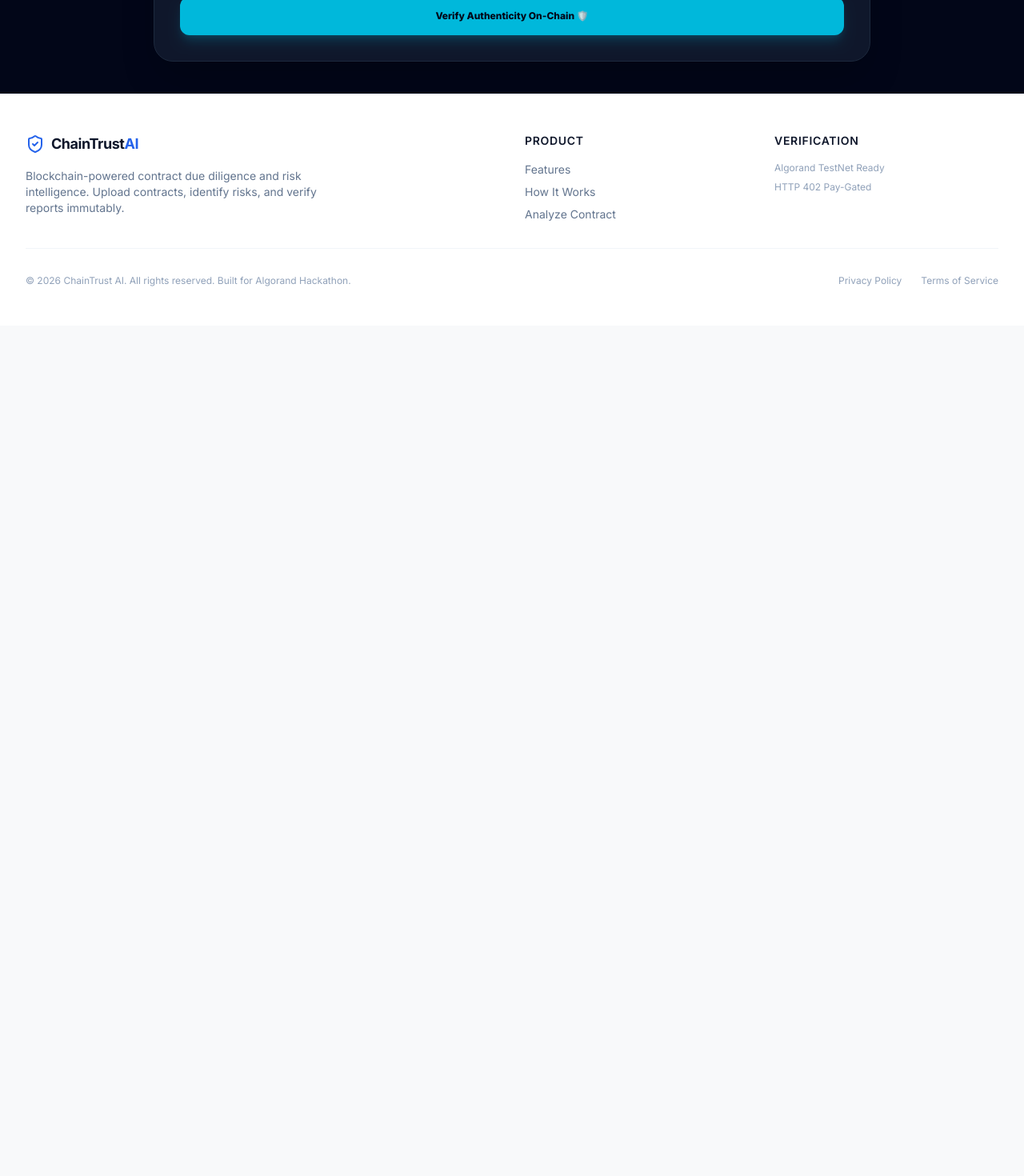
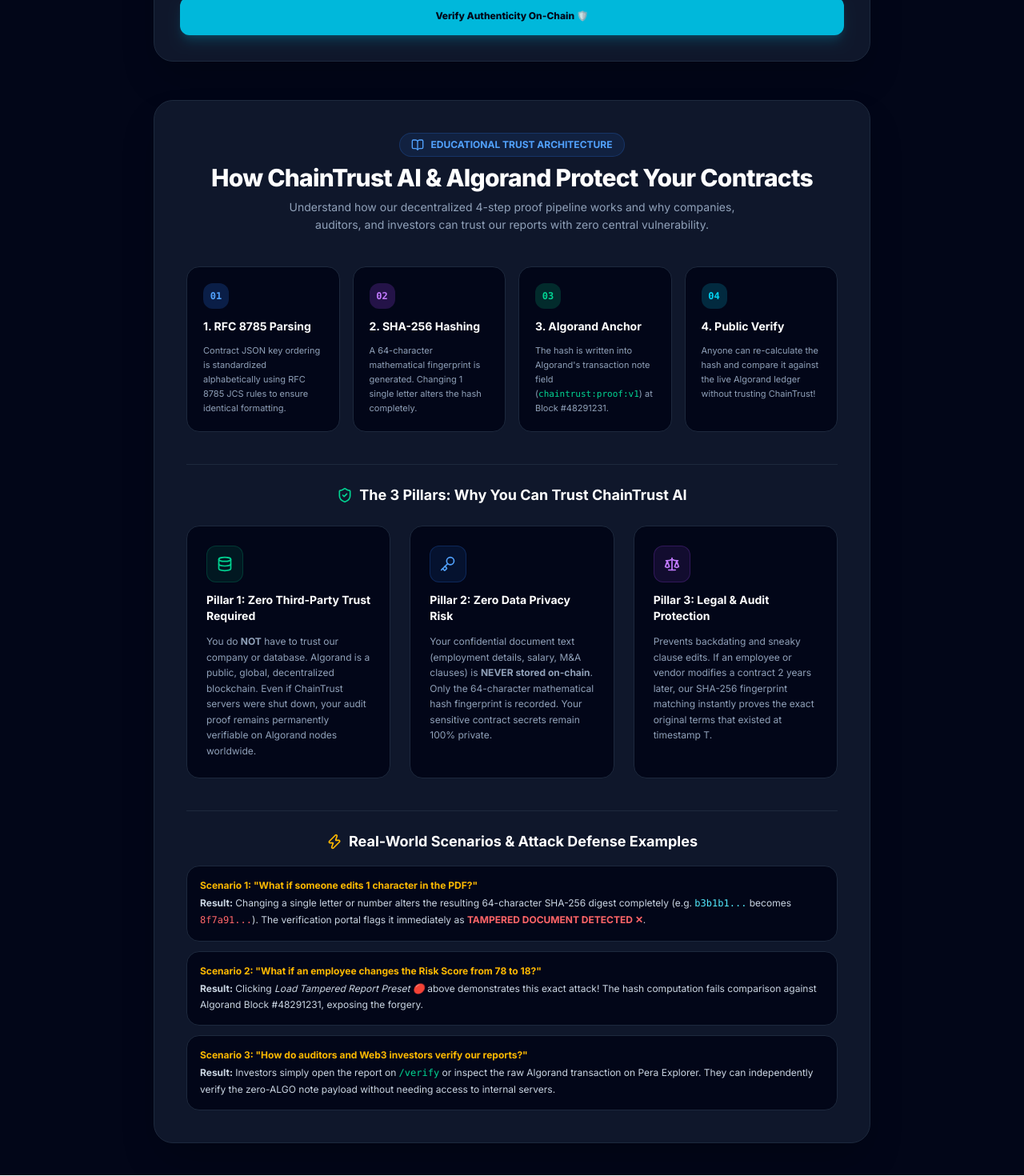
Before and after one commit to CraftYourSystems/ChainTrust-AI, a Next.js app: page /verify in a window 1280 px wide. Shown: the part 940-2410 px from the top of the page at 80% size. Before the commit the page ends 1347 px from the top, so only its background shows below. Built offline with nearby package versions, Linux system fonts and the light colour scheme.

Commit message:
feat: add educational trust architecture, 4-step technical flowchart, 3 Pillars of Trust, and real-world attack scenarios to Verification Portal

```diff
--- a/src/app/verify/page.tsx
+++ b/src/app/verify/page.tsx
@@ -9,16 +9,21 @@
   ExternalLink,
   FileText,
   Upload,
-  Terminal,
   Lock,
   Activity,
-  RefreshCw,
   Award,
   Users,
   Copy,
   Check,
   Zap,
-  ShieldAlert
+  ShieldAlert,
+  HelpCircle,
+  BookOpen,
+  ArrowRight,
+  Database,
+  Key,
+  FileCheck2,
+  Scale
 } from "lucide-react";
 
 export default function VerificationPortalPage() {
@@ -166,7 +171,9 @@
   };
 
   return (
-    <div className="min-h-screen bg-slate-950 text-slate-100 py-10 px-4 sm:px-6 lg:px-8 flex flex-col items-center">
+    <div className="min-h-screen bg-slate-950 text-slate-100 py-10 px-4 sm:px-6 lg:px-8 flex flex-col items-center space-y-12">
+
+      {/* SECTION 1: VERIFIER TOOL CARD */}
       <div className="max-w-4xl w-full space-y-8">
 
         {/* Top Network Status Bar */}
@@ -328,10 +335,9 @@
             </button>
           </form>
 
-          {/* Comprehensive Results Panel */}
+          {/* Results Display */}
           {result && (
             <div className="space-y-6 pt-4 animate-in fade-in zoom-in duration-300 border-t border-slate-800">
-              {/* Primary Status Banner */}
               <div className={`p-5 rounded-2xl border ${
                 result.isAuthentic
                   ? "bg-emerald-950/80 border-emerald-500/60 text-emerald-300"
@@ -395,7 +401,6 @@
 
               {/* Algorand Ledger & Blockchain Proof Grid */}
               <div className="grid grid-cols-1 md:grid-cols-3 gap-4 font-mono text-xs">
-                {/* Block Notarization */}
                 <div className="p-4 bg-slate-950 rounded-2xl border border-slate-800 space-y-1">
                   <span className="text-[10px] font-sans text-slate-400 uppercase font-bold block flex items-center gap-1">
                     <Activity className="h-3 w-3 text-emerald-400" />
@@ -405,7 +410,6 @@
                   <span className="text-[10px] text-slate-500 block truncate">TxID: {result.proofDetails?.txId || "F5X4J9..."}</span>
                 </div>
 
-                {/* ASA NFT Proof */}
                 <div className="p-4 bg-slate-950 rounded-2xl border border-slate-800 space-y-1">
                   <span className="text-[10px] font-sans text-slate-400 uppercase font-bold block flex items-center gap-1">
                     <Award className="h-3 w-3 text-amber-400" />
@@ -415,7 +419,6 @@
                   <span className="text-[10px] text-slate-500 block">Unit: AUDITNFT</span>
                 </div>
 
-                {/* Multi-Sig Consensus */}
                 <div className="p-4 bg-slate-950 rounded-2xl border border-slate-800 space-y-1">
                   <span className="text-[10px] font-sans text-slate-400 uppercase font-bold block flex items-center gap-1">
                     <Users className="h-3 w-3 text-blue-400" />
@@ -426,7 +429,6 @@
                 </div>
               </div>
 
-              {/* Pera Explorer Link */}
               <div className="pt-2 flex justify-end">
                 <a
                   href={result.proofDetails?.explorerUrl || "https://testnet.explorer.perawallet.app/tx/F5X4J9A2K7839102938472910293847281903847"}
@@ -442,6 +444,144 @@
           )}
         </div>
       </div>
+
+      {/* SECTION 2: HOW CHAINTRUST AI & ALGORAND WORK (EXPLANATION & TRUST GUIDE) */}
+      <div className="max-w-4xl w-full bg-slate-900 border border-slate-800 rounded-3xl p-6 sm:p-10 shadow-2xl space-y-10">
+
+        <div className="text-center space-y-2">
+          <div className="inline-flex items-center gap-2 px-3.5 py-1.5 bg-blue-500/10 text-blue-400 rounded-full text-xs font-bold border border-blue-500/20 mb-2">
+            <BookOpen className="h-4 w-4 text-blue-400" />
+            EDUCATIONAL TRUST ARCHITECTURE
+          </div>
+          <h2 className="text-2xl sm:text-3xl font-extrabold text-white tracking-tight">
+            How ChainTrust AI & Algorand Protect Your Contracts
+          </h2>
+          <p className="text-xs sm:text-sm text-slate-400 max-w-xl mx-auto leading-relaxed">
+            Understand how our decentralized 4-step proof pipeline works and why companies, auditors, and investors can trust our reports with zero central vulnerability.
+          </p>
+        </div>
+
+        {/* Step 1 to 4 Flow Diagram */}
+        <div className="grid grid-cols-1 md:grid-cols-4 gap-4">
+          <div className="bg-slate-950 p-5 rounded-2xl border border-slate-800 space-y-3">
+            <div className="w-8 h-8 rounded-xl bg-blue-500/20 text-blue-400 flex items-center justify-center font-bold text-xs font-mono">
+              01
+            </div>
+            <h3 className="font-bold text-sm text-white">1. RFC 8785 Parsing</h3>
+            <p className="text-[11px] text-slate-400 leading-relaxed">
+              Contract JSON key ordering is standardized alphabetically using RFC 8785 JCS rules to ensure identical formatting.
+            </p>
+          </div>
+
+          <div className="bg-slate-950 p-5 rounded-2xl border border-slate-800 space-y-3">
+            <div className="w-8 h-8 rounded-xl bg-purple-500/20 text-purple-400 flex items-center justify-center font-bold text-xs font-mono">
+              02
+            </div>
+            <h3 className="font-bold text-sm text-white">2. SHA-256 Hashing</h3>
+            <p className="text-[11px] text-slate-400 leading-relaxed">
+              A 64-character mathematical fingerprint is generated. Changing 1 single letter alters the hash completely.
+            </p>
+          </div>
+
+          <div className="bg-slate-950 p-5 rounded-2xl border border-slate-800 space-y-3">
+            <div className="w-8 h-8 rounded-xl bg-emerald-500/20 text-emerald-400 flex items-center justify-center font-bold text-xs font-mono">
+              03
+            </div>
+            <h3 className="font-bold text-sm text-white">3. Algorand Anchor</h3>
+            <p className="text-[11px] text-slate-400 leading-relaxed">
+              The hash is written into Algorand's transaction note field (<code className="text-emerald-400">chaintrust:proof:v1</code>) at Block #48291231.
+            </p>
+          </div>
+
+          <div className="bg-slate-950 p-5 rounded-2xl border border-slate-800 space-y-3">
+            <div className="w-8 h-8 rounded-xl bg-cyan-500/20 text-cyan-400 flex items-center justify-center font-bold text-xs font-mono">
+              04
+            </div>
+            <h3 className="font-bold text-sm text-white">4. Public Verify</h3>
+            <p className="text-[11px] text-slate-400 leading-relaxed">
+              Anyone can re-calculate the hash and compare it against the live Algorand ledger without trusting ChainTrust!
+            </p>
+          </div>
+        </div>
+
+        {/* SECTION 3: THE 3 PILLARS OF TRUST */}
+        <div className="space-y-6 pt-6 border-t border-slate-800">
+          <h3 className="text-lg font-bold text-white text-center flex items-center justify-center gap-2">
+            <ShieldCheck className="h-5 w-5 text-emerald-400" />
+            The 3 Pillars: Why You Can Trust ChainTrust AI
+          </h3>
+
+          <div className="grid grid-cols-1 md:grid-cols-3 gap-6 text-xs">
+            {/* Pillar A */}
+            <div className="bg-slate-950 p-6 rounded-2xl border border-slate-800 space-y-3">
+              <div className="p-3 bg-emerald-500/10 text-emerald-400 rounded-xl w-fit border border-emerald-500/20">
+                <Database className="h-5 w-5" />
+              </div>
+              <h4 className="font-bold text-white text-sm">Pillar 1: Zero Third-Party Trust Required</h4>
+              <p className="text-slate-400 leading-relaxed">
+                You do <strong>NOT</strong> have to trust our company or database. Algorand is a public, global, decentralized blockchain. Even if ChainTrust servers were shut down, your audit proof remains permanently verifiable on Algorand nodes worldwide.
+              </p>
+            </div>
+
+            {/* Pillar B */}
+            <div className="bg-slate-950 p-6 rounded-2xl border border-slate-800 space-y-3">
+              <div className="p-3 bg-blue-500/10 text-blue-400 rounded-xl w-fit border border-blue-500/20">
+                <Key className="h-5 w-5" />
+              </div>
+              <h4 className="font-bold text-white text-sm">Pillar 2: Zero Data Privacy Risk</h4>
+              <p className="text-slate-400 leading-relaxed">
+                Your confidential document text (employment details, salary, M&A clauses) is <strong>NEVER stored on-chain</strong>. Only the 64-character mathematical hash fingerprint is recorded. Your sensitive contract secrets remain 100% private.
+              </p>
+            </div>
+
+            {/* Pillar C */}
+            <div className="bg-slate-950 p-6 rounded-2xl border border-slate-800 space-y-3">
+              <div className="p-3 bg-purple-500/10 text-purple-400 rounded-xl w-fit border border-purple-500/20">
+                <Scale className="h-5 w-5" />
+              </div>
+              <h4 className="font-bold text-white text-sm">Pillar 3: Legal & Audit Protection</h4>
+              <p className="text-slate-400 leading-relaxed">
+                Prevents backdating and sneaky clause edits. If an employee or vendor modifies a contract 2 years later, our SHA-256 fingerprint matching instantly proves the exact original terms that existed at timestamp T.
+              </p>
+            </div>
+          </div>
+        </div>
+
+        {/* SECTION 4: REAL-WORLD EXAMPLES & SCENARIOS */}
+        <div className="space-y-4 pt-6 border-t border-slate-800">
+          <h3 className="text-lg font-bold text-white text-center flex items-center justify-center gap-2">
+            <Zap className="h-5 w-5 text-amber-400" />
+            Real-World Scenarios & Attack Defense Examples
+          </h3>
+
+          <div className="space-y-3 text-xs">
+            {/* Scenario 1 */}
+            <div className="p-4 bg-slate-950 rounded-2xl border border-slate-800 space-y-1">
+              <span className="font-bold text-amber-400 block">Scenario 1: "What if someone edits 1 character in the PDF?"</span>
+              <p className="text-slate-300 leading-relaxed">
+                <strong>Result:</strong> Changing a single letter or number alters the resulting 64-character SHA-256 digest completely (e.g. <code className="text-cyan-300">b3b1b1...</code> becomes <code className="text-red-400">8f7a91...</code>). The verification portal flags it immediately as <strong className="text-red-400">TAMPERED DOCUMENT DETECTED ✕</strong>.
+              </p>
+            </div>
+
+            {/* Scenario 2 */}
+            <div className="p-4 bg-slate-950 rounded-2xl border border-slate-800 space-y-1">
+              <span className="font-bold text-amber-400 block">Scenario 2: "What if an employee changes the Risk Score from 78 to 18?"</span>
+              <p className="text-slate-300 leading-relaxed">
+                <strong>Result:</strong> Clicking <em>Load Tampered Report Preset 🔴</em> above demonstrates this exact attack! The hash computation fails comparison against Algorand Block #48291231, exposing the forgery.
+              </p>
+            </div>
+
+            {/* Scenario 3 */}
+            <div className="p-4 bg-slate-950 rounded-2xl border border-slate-800 space-y-1">
+              <span className="font-bold text-amber-400 block">Scenario 3: "How do auditors and Web3 investors verify our reports?"</span>
+              <p className="text-slate-300 leading-relaxed">
+                <strong>Result:</strong> Investors simply open the report on <code className="text-emerald-400">/verify</code> or inspect the raw Algorand transaction on Pera Explorer. They can independently verify the zero-ALGO note payload without needing access to internal servers.
+              </p>
+            </div>
+          </div>
+        </div>
+
+      </div>
     </div>
   );
 }
```
